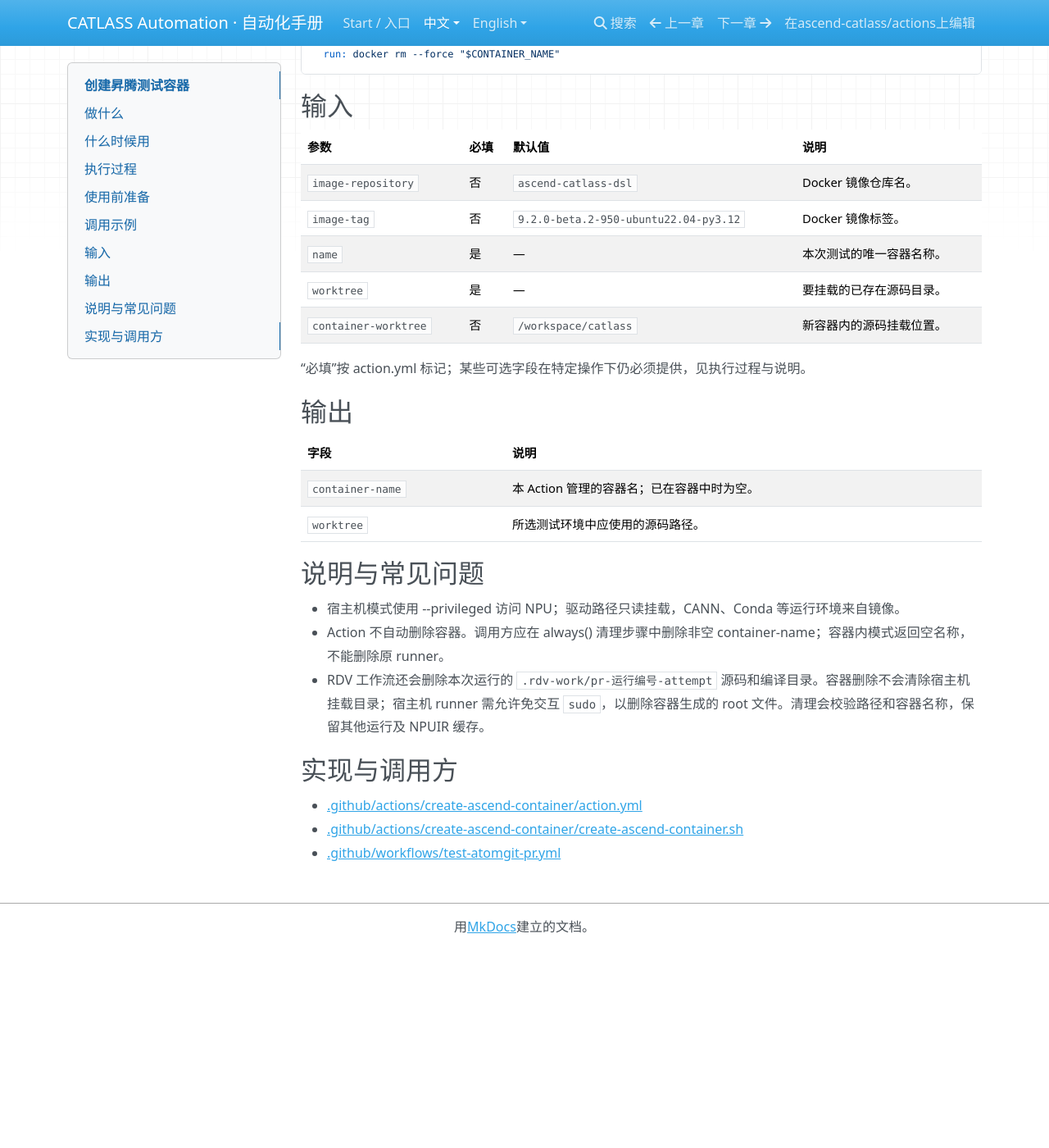
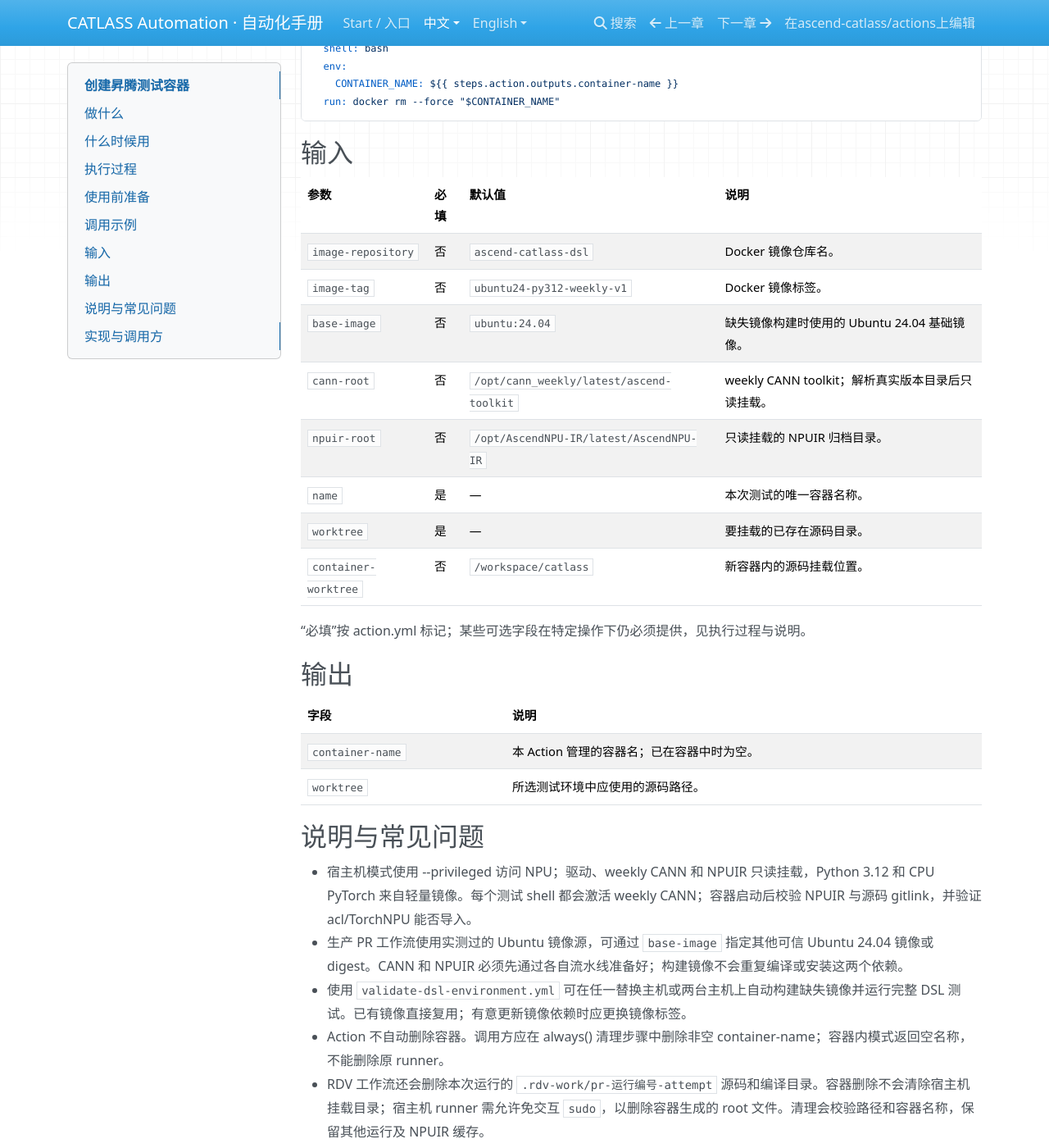
Before and after one commit to ascend-catlass/actions, an MkDocs documentation site: the page built from docs/zh/actions/create-ascend-container.md, in a window 1280 px wide and 1400 px high, scrolled down 1069 px. Shown: the whole window at 82% size. Built offline with MkDocs 1.6.1, drawn with Linux system fonts in a browser that asks for light colours; nearby versions of some CDN libraries; before the commit the page ends 2227 px from its top, so only the background shows below that; some of the changed text lies outside the part shown.

Commit message:
feat(ci): bootstrap missing DSL images with weekly CANN mounts

```diff
--- a/docs/zh/actions/create-ascend-container.md
+++ b/docs/zh/actions/create-ascend-container.md
@@ -15,12 +15,12 @@
 ## 执行过程
 
 1. 检查 /.dockerenv，判断当前是否已在容器内。
-2. 宿主机模式下，以指定镜像、唯一名称和源码挂载创建容器。
+2. 宿主机模式下，若镜像缺失则立即构建轻量镜像，然后挂载源码、weekly CANN、NPUIR 和驱动。镜像构建加锁后再次检查，避免并发重复构建。
 3. 返回后续测试应使用的源码路径及容器名称。
 
 ## 使用前准备
 
-- Linux 昇腾测试环境；宿主机模式需要 Docker、可用镜像和已安装的 NPU 驱动。
+- Linux 昇腾测试环境；宿主机模式需要 Docker、已安装的 NPU 驱动、weekly CANN 和匹配的 NPUIR 归档。镜像不存在时立即构建。
 - worktree 指向已存在的宿主机绝对路径；name 必须唯一。
 
 ## 调用示例
@@ -49,7 +49,10 @@
 | 参数 | 必填 | 默认值 | 说明 |
 | --- | --- | --- | --- |
 | `image-repository` | 否 | `ascend-catlass-dsl` | Docker 镜像仓库名。 |
-| `image-tag` | 否 | `9.2.0-beta.2-950-ubuntu22.04-py3.12` | Docker 镜像标签。 |
+| `image-tag` | 否 | `ubuntu24-py312-weekly-v1` | Docker 镜像标签。 |
+| `base-image` | 否 | `ubuntu:24.04` | 缺失镜像构建时使用的 Ubuntu 24.04 基础镜像。 |
+| `cann-root` | 否 | `/opt/cann_weekly/latest/ascend-toolkit` | weekly CANN toolkit；解析真实版本目录后只读挂载。 |
+| `npuir-root` | 否 | `/opt/AscendNPU-IR/latest/AscendNPU-IR` | 只读挂载的 NPUIR 归档目录。 |
 | `name` | 是 | — | 本次测试的唯一容器名称。 |
 | `worktree` | 是 | — | 要挂载的已存在源码目录。 |
 | `container-worktree` | 否 | `/workspace/catlass` | 新容器内的源码挂载位置。 |
@@ -65,7 +68,9 @@
 
 ## 说明与常见问题
 
-- 宿主机模式使用 --privileged 访问 NPU；驱动路径只读挂载，CANN、Conda 等运行环境来自镜像。
+- 宿主机模式使用 --privileged 访问 NPU；驱动、weekly CANN 和 NPUIR 只读挂载，Python 3.12 和 CPU PyTorch 来自轻量镜像。每个测试 shell 都会激活 weekly CANN；容器启动后校验 NPUIR 与源码 gitlink，并验证 acl/TorchNPU 能否导入。
+- 生产 PR 工作流使用实测过的 Ubuntu 镜像源，可通过 `base-image` 指定其他可信 Ubuntu 24.04 镜像或 digest。CANN 和 NPUIR 必须先通过各自流水线准备好；构建镜像不会重复编译或安装这两个依赖。
+- 使用 `validate-dsl-environment.yml` 可在任一替换主机或两台主机上自动构建缺失镜像并运行完整 DSL 测试。已有镜像直接复用；有意更新镜像依赖时应更换镜像标签。
 - Action 不自动删除容器。调用方应在 always() 清理步骤中删除非空 container-name；容器内模式返回空名称，不能删除原 runner。
 - RDV 工作流还会删除本次运行的 `.rdv-work/pr-运行编号-attempt` 源码和编译目录。容器删除不会清除宿主机挂载目录；宿主机 runner 需允许免交互 `sudo`，以删除容器生成的 root 文件。清理会校验路径和容器名称，保留其他运行及 NPUIR 缓存。
 
```
Also changed, not shown: docs/en/actions/create-ascend-container.md (+9 -4 lines), docs/en/dsl-environment.md (+8 -5 lines), docs/zh/dsl-environment.md (+5 -3 lines), .github/actions/create-ascend-container/README.md, 8 other files.
